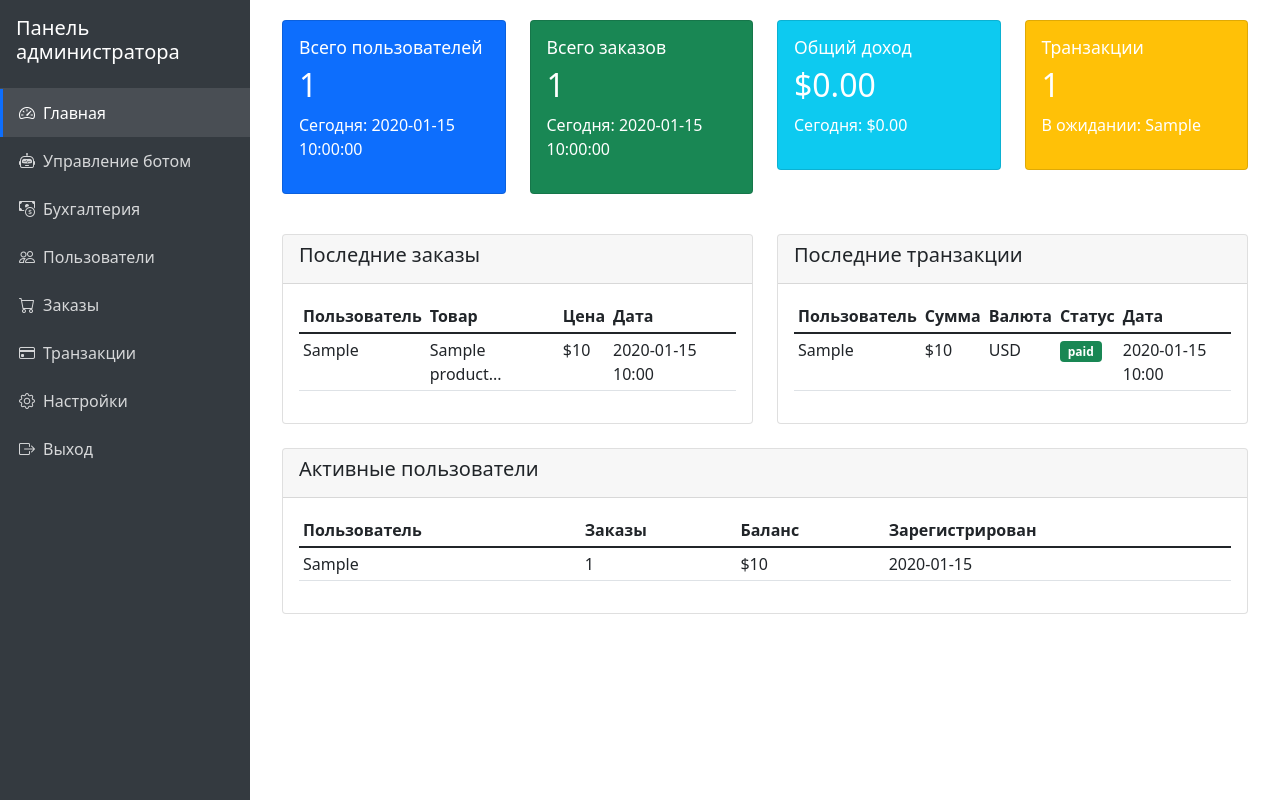
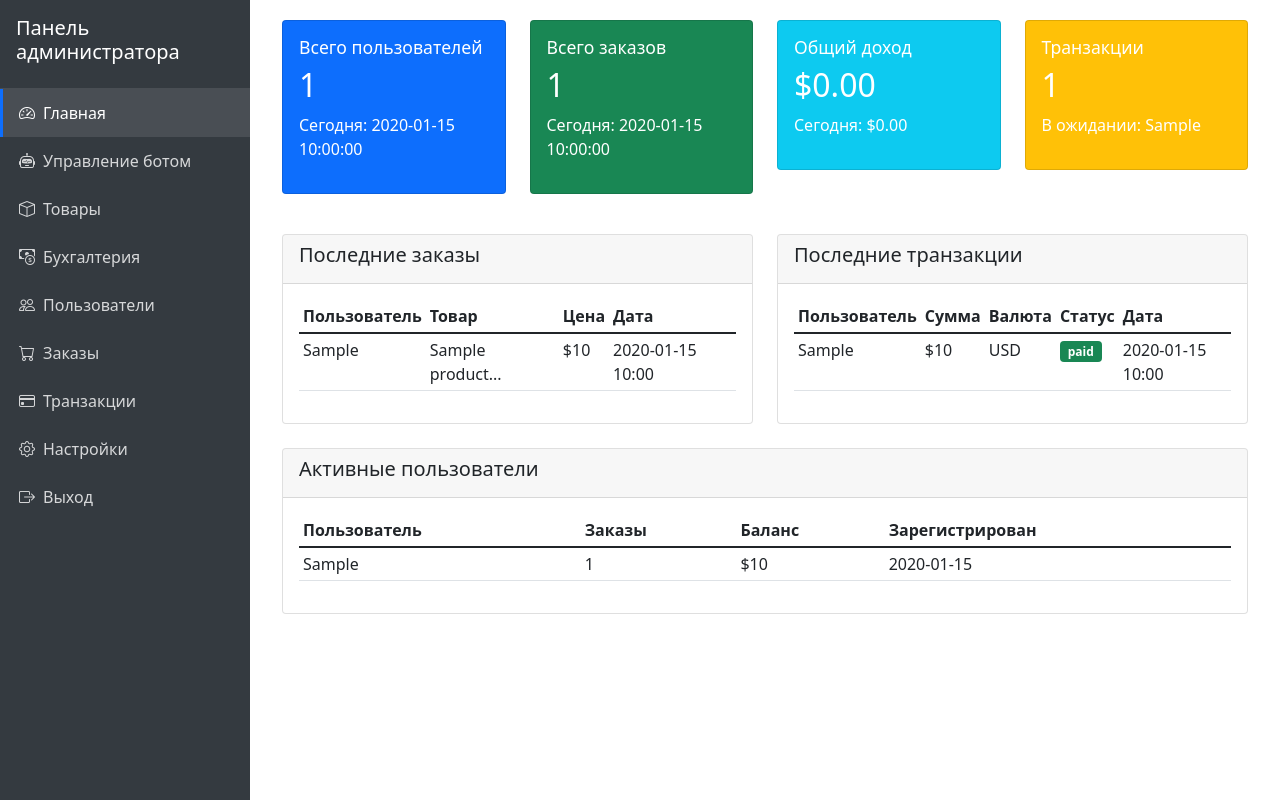
Before and after one commit to vakhotut/Webadminkrya, a Python web app: template templates/dashboard.html in a window 1280 px wide. Run offline with Jinja, Linux system fonts and the light colour scheme; the template is opened without the code that fills it: most values are stand-ins (such as "Sample title", 1, 10 or a date in 2020); some libraries are stand-ins or nearby versions.

Commit message:
Update dashboard.html

```diff
--- a/templates/dashboard.html
+++ b/templates/dashboard.html
@@ -66,6 +66,9 @@
             </a>
             <a class="nav-link" href="/admin/bot-management">
                 <i class="bi bi-robot me-2"></i>Управление ботом
+            </a>
+            <a class="nav-link" href="/admin/products">
+                <i class="bi bi-box me-2"></i>Товары
             </a>
             <a class="nav-link" href="#">
                 <i class="bi bi-cash-coin me-2"></i>Бухгалтерия
```
